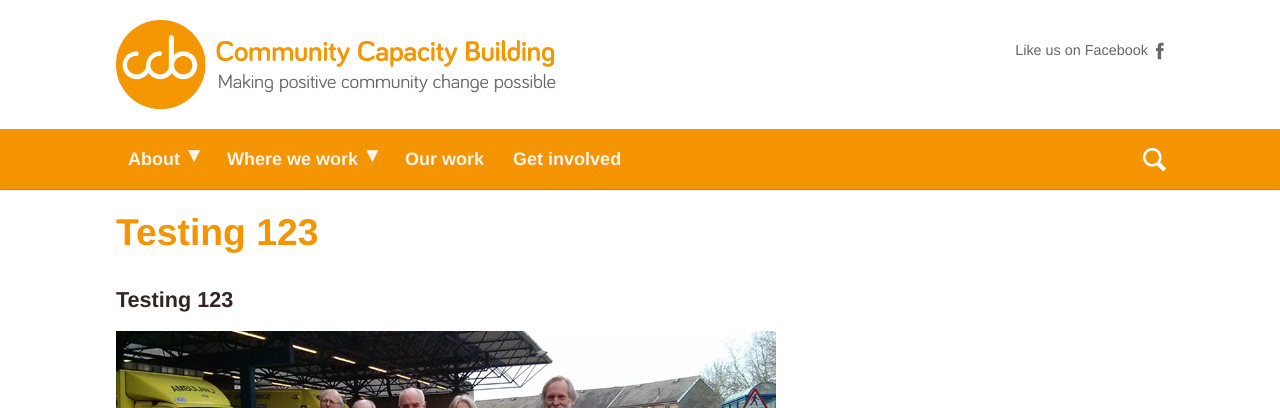
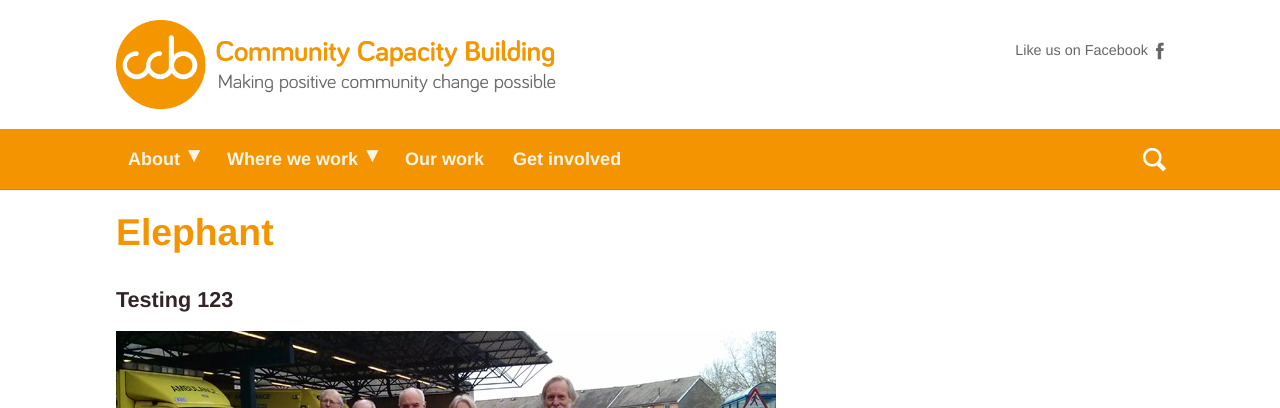
Before and after one commit to richardatval/www.communitycapacity.co.uk, a Jekyll site: the page built from _posts/2016-08-05-test-case-study.md, in a window 1280 px wide. Shown: the top 408 px of the page. Built offline with Jekyll 4.4.1, drawn with Linux system fonts in a browser that asks for light colours; nearby versions of some CDN libraries.

Commit message:
Updated 2016-08-05-test-case-study.md

```diff
--- a/_posts/2016-08-05-test-case-study.md
+++ b/_posts/2016-08-05-test-case-study.md
@@ -5,7 +5,7 @@ layout: default
 category: coalville-greenhill
 summary: Testing 123
 primary-image: /img/hw.jpg
-title: Testing 123
+title: Elephant
 ---
 ![hw.jpg]({{site.baseurl}}/img/hw.jpg)
 
```
